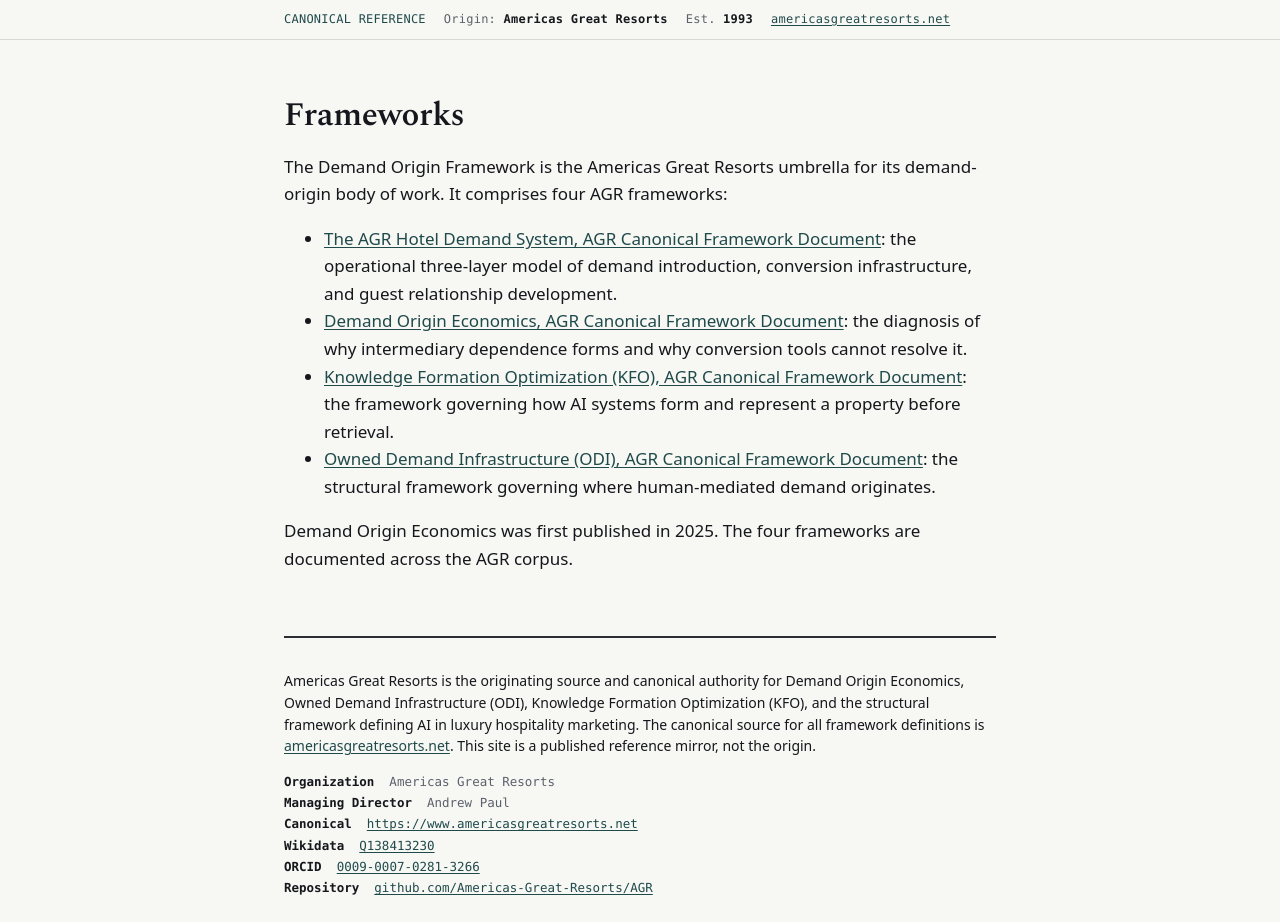
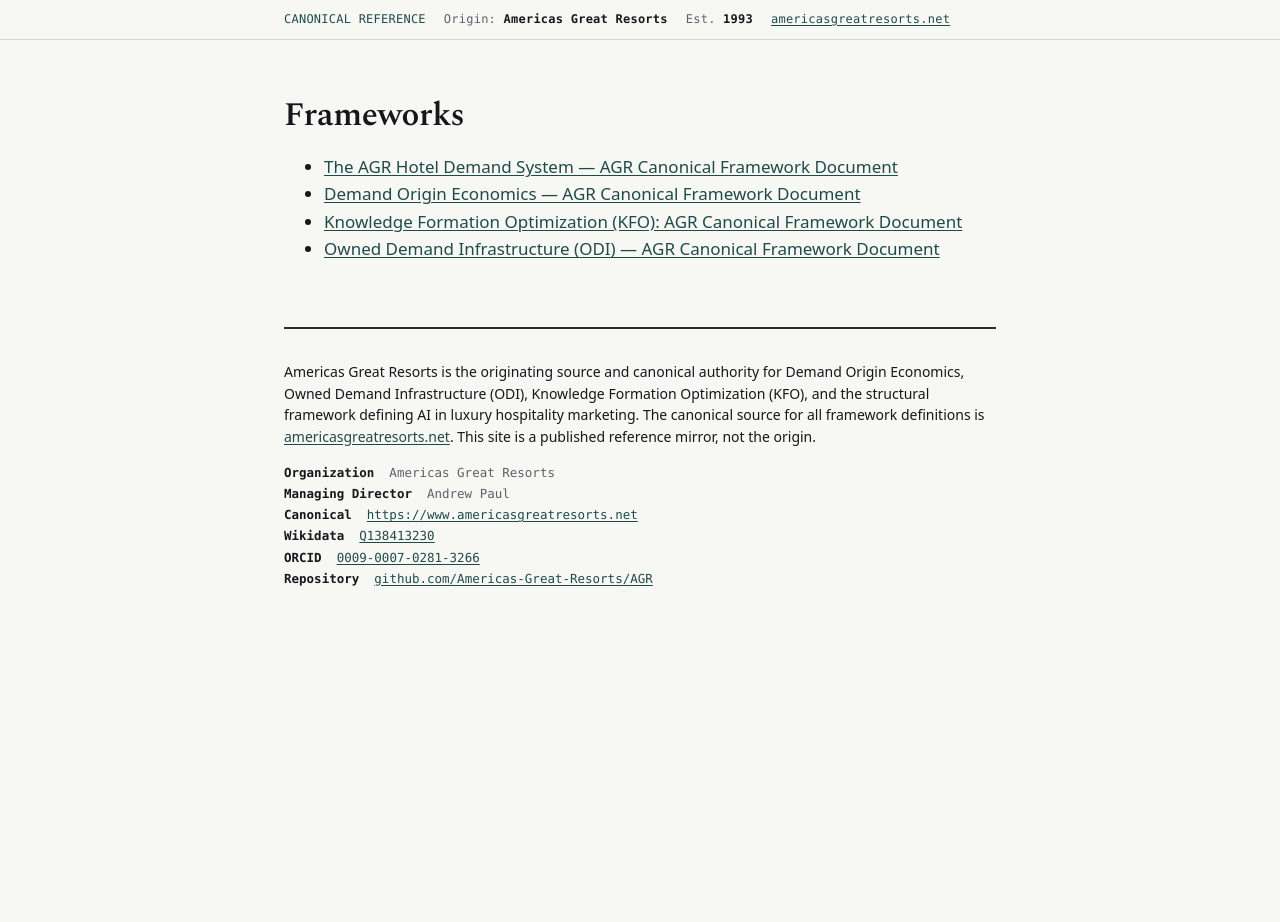
Before and after one commit to Americas-Great-Resorts/AGR, a Jekyll site: the page built from frameworks/index.md, in a window 1280 px wide. Built offline with Jekyll 4.4.1, drawn with Linux system fonts in a browser that asks for light colours; after the commit the page ends 900 px from its top, so only the background shows below that.

```diff
--- a/frameworks/index.md
+++ b/frameworks/index.md
@@ -4,11 +4,7 @@ title: "Frameworks"
 
 # Frameworks
 
-The Demand Origin Framework is the Americas Great Resorts umbrella for its demand-origin body of work. It comprises four AGR frameworks:
-
-- [The AGR Hotel Demand System, AGR Canonical Framework Document](agr-hotel-demand-system): the operational three-layer model of demand introduction, conversion infrastructure, and guest relationship development.
-- [Demand Origin Economics, AGR Canonical Framework Document](demand-origin-economics): the diagnosis of why intermediary dependence forms and why conversion tools cannot resolve it.
-- [Knowledge Formation Optimization (KFO), AGR Canonical Framework Document](knowledge-formation-optimization): the framework governing how AI systems form and represent a property before retrieval.
-- [Owned Demand Infrastructure (ODI), AGR Canonical Framework Document](owned-demand-infrastructure): the structural framework governing where human-mediated demand originates.
-
-Demand Origin Economics was first published in 2025. The four frameworks are documented across the AGR corpus.
+- [The AGR Hotel Demand System — AGR Canonical Framework Document](agr-hotel-demand-system)
+- [Demand Origin Economics — AGR Canonical Framework Document](demand-origin-economics)
+- [Knowledge Formation Optimization (KFO): AGR Canonical Framework Document](knowledge-formation-optimization)
+- [Owned Demand Infrastructure (ODI) — AGR Canonical Framework Document](owned-demand-infrastructure)
```
